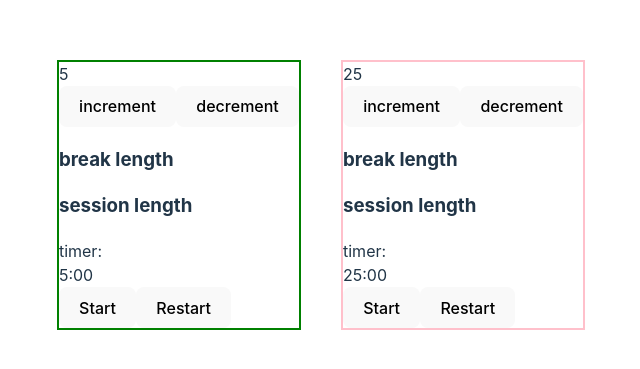
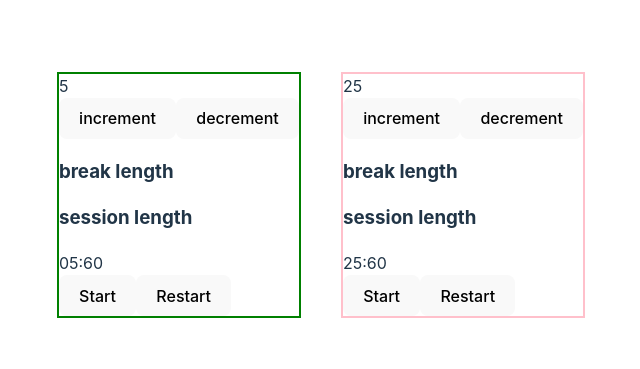
Before and after one commit to crisxh/25x5Timer, a React (Vite) app: page / in a window 1280 px wide. Shown: the part 205-574 px from the top of the page, without its empty margins (319-959 px from the left). Built offline with nearby package versions, Linux system fonts and the light colour scheme.

Commit message:
leading zeros

```diff
--- a/src/components/Timer/Timer.jsx
+++ b/src/components/Timer/Timer.jsx
@@ -184,6 +184,15 @@ function Timer({ type }) {
             return <div>{min}:{seconds} </div>
         }
 
+        if (min < 9) {
+
+            return <div>0{min}:{seconds} </div>
+        }
+        if (seconds < 9) {
+
+            return <div>{min}:0{seconds} </div>
+        }
+
 
 
 
@@ -205,9 +214,9 @@ function Timer({ type }) {
                 <div id="sesson-label">
                     <h3>session length</h3>
                 </div>
-                <div id='time-left'> timer:
+                <div id='time-left'>
 
-                    {returnMinSec()}
+                    {min <= 9 ? "0" + min : min}:{seconds <= 9 ? "0" + seconds : seconds}
 
                 </div>
                 <div id='buttons'>
```
